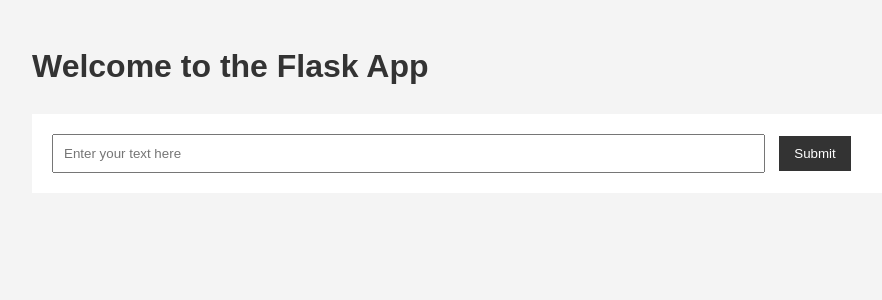
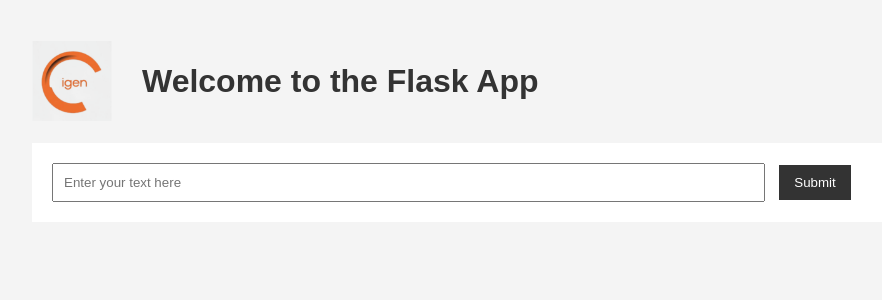
Before and after one commit to nueverest/igen, a Flask app: page / in a window 1280 px wide. Shown: the top 300 px of the page, without its empty margins (96-978 px from the left). Run offline with Flask 3, Linux system fonts and the light colour scheme.

Commit message:
add logo and favi

```diff
--- a/templates/index.html
+++ b/templates/index.html
@@ -6,10 +6,22 @@
     <title>Flask App</title>
     <link rel="stylesheet" href="{{ url_for('static', filename='css/style.css') }}">
     <link rel="shortcut icon" href="{{ url_for('static', filename='favicon.ico') }}">
+    <style>
+        .logo {
+            vertical-align: center; /* Aligns the logo vertically in the middle of the text */
+            justify-content: space-between;
+            height: 80px; /* Adjust the height as needed */
+            margin-right: 30px;
+        }
+        h1 {
+            display: flex;
+            align-items: center;
+        }
+    </style>
 </head>
 <body>
     <div class="container">
-        <h1>Welcome to the Flask App</h1>
+        <h1><img src="static/logo.png" alt="My Website Logo", class="logo">Welcome to the Flask App</h1>
         <form method="POST">
             <input type="text" name="user_input" placeholder="Enter your text here" required>
             <button type="submit">Submit</button>
```
Also changed, not shown: static/logo.png (added).
